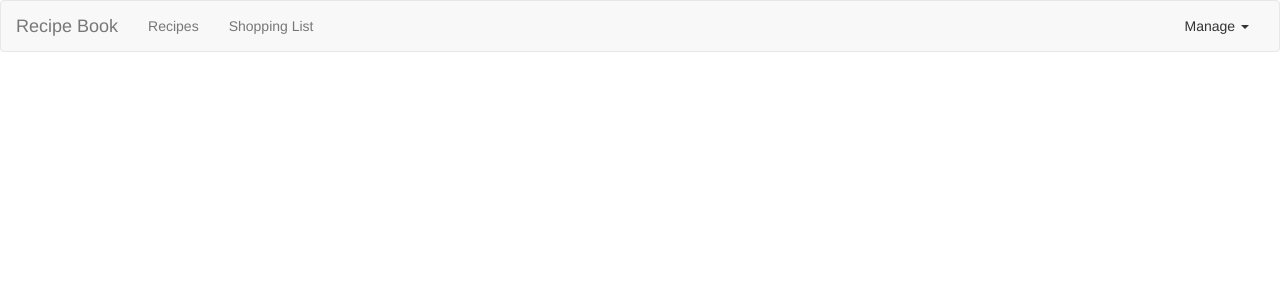
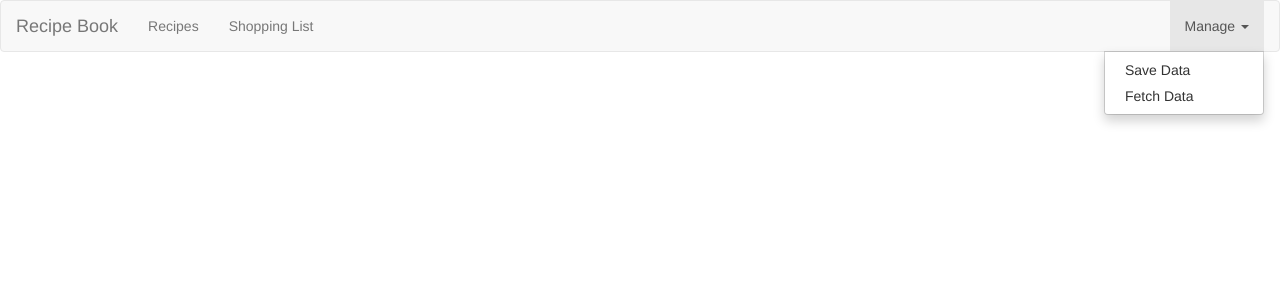
Before and after one commit to Segoy1/udemy-course-project, an Angular app: page / in a window 1280 px wide. Both pictures are taken after a click on the button "Manage". Shown: the top 300 px of the page. Built offline with nearby package versions, Linux system fonts and the light colour scheme.

Commit message:
added Directive to toggle dropdowns

```diff
--- a/src/app/app.module.ts
+++ b/src/app/app.module.ts
@@ -11,6 +11,7 @@ import { RecipeDetailComponent } from './header/recipes/recipe-detail/recipe-det
 import { RecipesComponent } from './header/recipes/recipes.component';
 import {RouterLink} from "@angular/router";
 import {FormsModule} from "@angular/forms";
+import {DropdownDirective} from "./header/shared/dropdown.directive";
 
 @NgModule({
   declarations: [
@@ -21,7 +22,8 @@ import {FormsModule} from "@angular/forms";
     RecipeItemComponent,
     RecipeDetailComponent,
     ShoppingListEditComponent,
-    RecipesComponent
+    RecipesComponent,
+    DropdownDirective
   ],
   imports: [
     FormsModule,
--- a/src/app/header/header.component.html
+++ b/src/app/header/header.component.html
@@ -14,11 +14,11 @@
         <li><a href="#" (click)="onHeaderClick(2)">Shopping List</a></li>
       </ul>
       <ul class="nav navbar-nav navbar-right">
-        <li class="dropdown">
+        <li class="dropdown" appDropdown>
           <a href="#" class="dropdown-toggle" role="button">Manage <span class="caret"></span> </a>
           <ul class="dropdown-menu">
             <li><a href="#">Save Data</a></li>
-            <li><a href="#">Fetch Data</a></li>s
+            <li><a href="#">Fetch Data</a></li>
           </ul>
         </li>
       </ul>
--- a/src/app/header/recipes/recipe-detail/recipe-detail.component.html
+++ b/src/app/header/recipes/recipe-detail/recipe-detail.component.html
@@ -13,7 +13,7 @@
 </div>
 <div class="row">
   <div class="col-xs-12">
-    <div class="btn-group">
+    <div appDropdown class="btn-group" >
       <button
         type="button"
         class="btn btn-primary  dropdown-toggle">
--- /dev/null
+++ b/src/app/header/shared/dropdown.directive.ts
@@ -0,0 +1,15 @@
+import {Directive, ElementRef, HostBinding, HostListener} from "@angular/core";
+
+@Directive({
+  selector: '[appDropdown]'
+})
+export class DropdownDirective {
+  @HostBinding('class.open') isOpen;
+
+  @HostListener('document:click', ['$event']) toggleOpen(event: Event) {
+   this.isOpen = this.elementRef.nativeElement.contains(event.target)?
+     !this.isOpen : false;
+  }
+  constructor(private elementRef: ElementRef) {
+  }
+}
```
